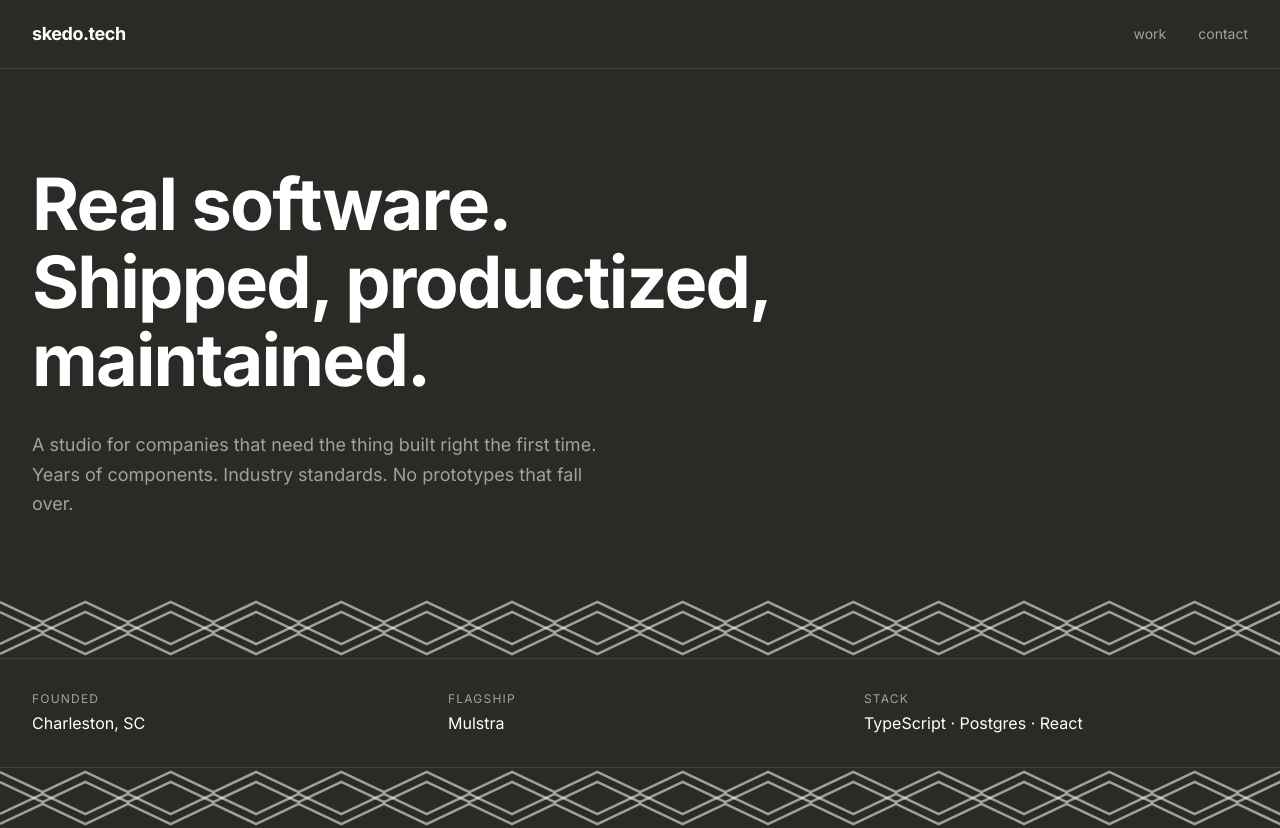
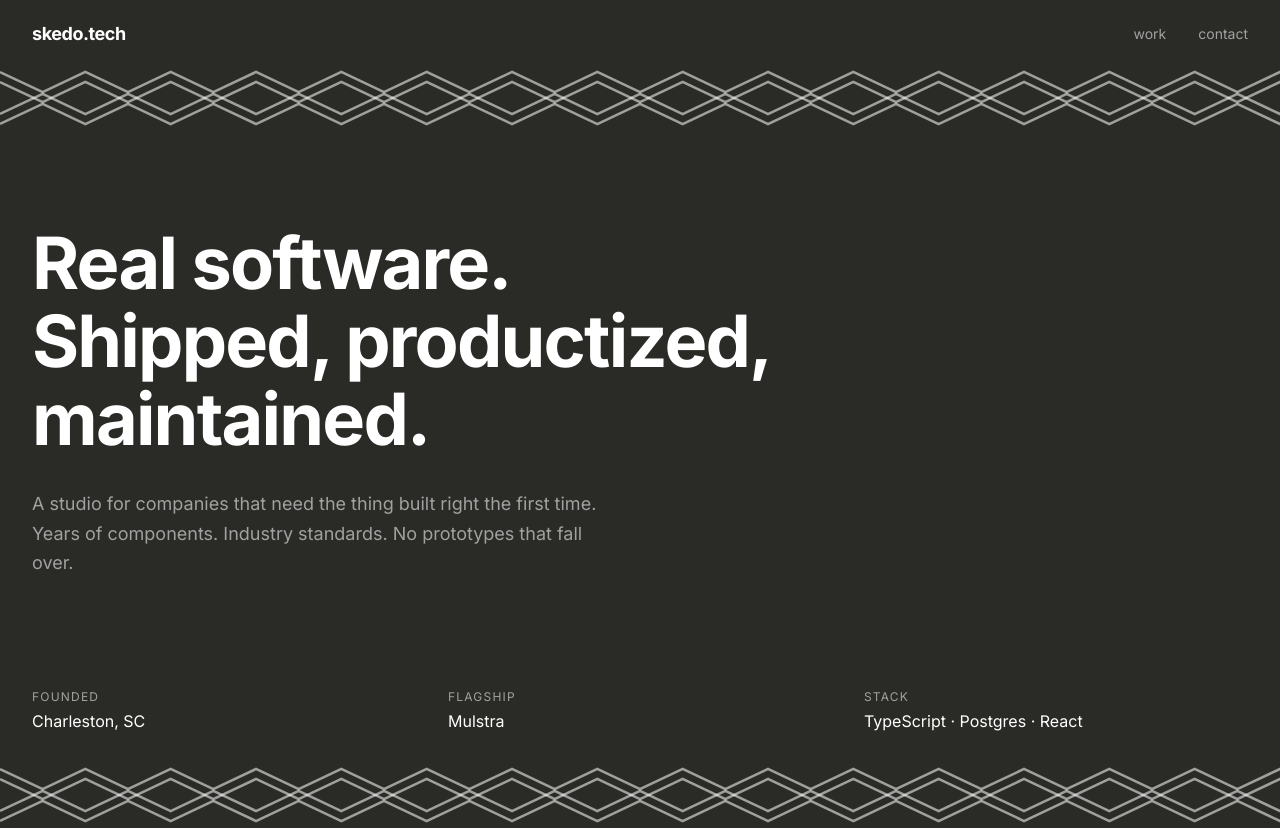
Before and after one commit to maron-ai/skedo-tech, a Next.js app: page / in a window 1280 px wide. Shown: the top 828 px of the page. Built offline with nearby package versions, Linux system fonts and the light colour scheme.

Commit message:
fix: remove divider above stats, replace nav border-b with zigzag divider — no straight lines

```diff
--- a/app/layout.tsx
+++ b/app/layout.tsx
@@ -1,6 +1,7 @@
 import type { Metadata } from "next";
 import { Inter } from "next/font/google";
 import Link from "next/link";
+import { ImigongoDivider } from "@/components/ImigongoDivider";
 import "./globals.css";
 
 const inter = Inter({
@@ -22,7 +23,7 @@ export default function RootLayout({
   return (
     <html lang="en" className={`${inter.variable} antialiased`}>
       <body className="min-h-screen flex flex-col">
-        <nav className="flex items-center justify-between px-8 py-5 border-b border-white/10">
+        <nav className="flex items-center justify-between px-8 py-5">
           <Link href="/" className="text-lg font-bold tracking-tight">
             skedo.tech
           </Link>
@@ -38,6 +39,7 @@ export default function RootLayout({
             </Link>
           </div>
         </nav>
+        <ImigongoDivider />
         <main className="flex-1">{children}</main>
       </body>
     </html>
--- a/app/page.tsx
+++ b/app/page.tsx
@@ -47,10 +47,8 @@ export default function Home() {
         </p>
       </section>
 
-      <ImigongoDivider />
-
       {/* Stats */}
-      <section className="border-y border-white/10 px-8 py-8">
+      <section className="px-8 py-8">
         <div className="grid grid-cols-1 md:grid-cols-3 gap-8">
           <div>
             <p className="text-xs tracking-widest text-[var(--color-muted)] uppercase mb-1">
```
